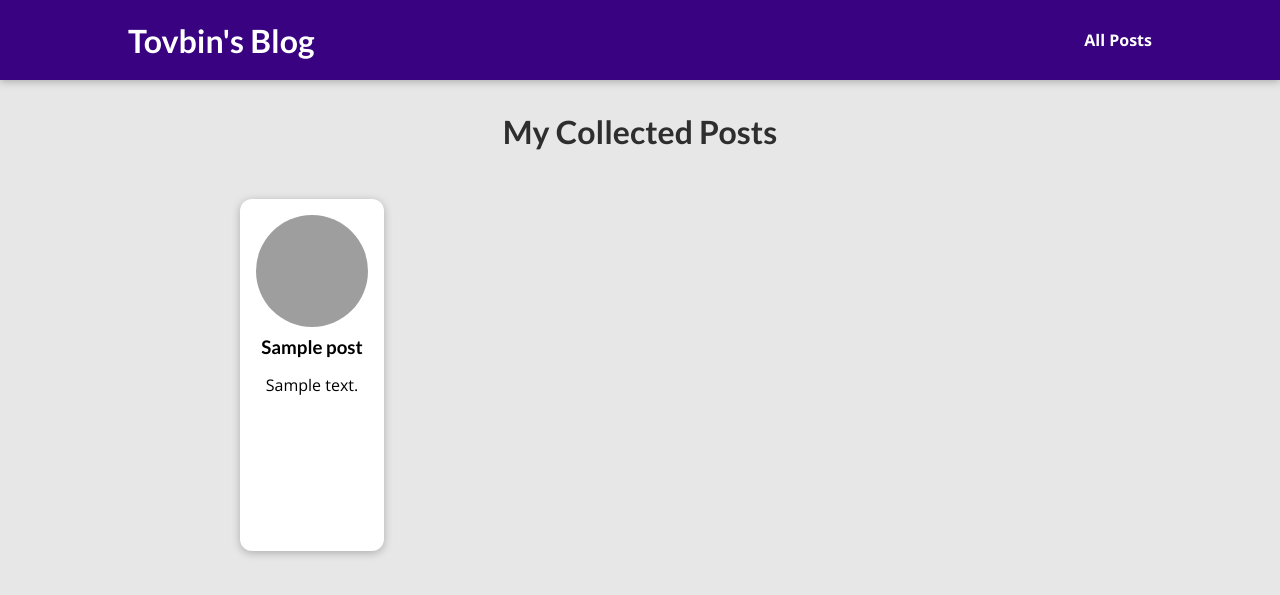
After one commit to tovbinv/my_site, a Django app: template blog/templates/blog/all-posts.html in a window 1280 px wide. The commit adds this page. Shown: the top 595 px of the page. Run offline with Django 4.2, Linux system fonts and the light colour scheme; the template is opened without the code that fills it: most values are stand-ins (such as "Sample title", 1, 10 or a date in 2020); grey boxes are pictures that could not be loaded.

Commit message:
update html and css files for : individual post, all posts, the main blog scree,404 error.

```diff
--- /dev/null
+++ b/blog/static/blog/all-posts.css
@@ -0,0 +1,43 @@
+body {
+    background-color: #e7e7e7;
+}
+
+#main-navigation {
+    background-color: #390281;
+    box-shadow: 0 2px 8px rgba(0, 0, 0, 0.25);
+}
+
+#all-posts {
+    margin: 7rem auto;
+    width: 90%;
+    max-width: 60rem;
+}
+
+#all-posts h2 {
+    text-align: center;
+    font-size: 2rem;
+    color: #2e2e2e;
+    margin: 3rem 0;
+}
+
+ul {
+    list-style: none;
+    margin: 0;
+    padding: 0;
+    display: grid;
+    grid-template-columns: repeat(auto-fill, minmax(17rem, 1fr));
+    gap: 1.5rem;
+}
+
+.post img {
+    width: 7rem;
+    height: 7rem;
+}
+
+.post a {
+    height: 22rem;
+    transform-origin: center;
+    box-shadow: 0 2px 8px rgba(0, 0, 0, 0.25);
+    border-radius: 12px;
+    background-color: white;
+}
--- /dev/null
+++ b/blog/static/blog/post.css
@@ -0,0 +1,43 @@
+.post {
+    display: flex;
+    flex-direction: column;
+    align-items: center;
+    text-align: center;
+}
+
+.post a {
+    text-decoration: none;
+    color: black;
+    transition: all 0.2s ease;
+    padding: 1rem;
+}
+
+.post a:hover,
+.post a:active {
+    transform: scale(1.1);
+    background-color: #390281;
+    color: white;
+}
+
+.post img {
+    width: 5rem;
+    height: 5rem;
+    object-fit: cover;
+    border-radius: 50%;
+}
+
+.post h3 {
+    margin: 0.25rem 0;
+}
+
+.post time {
+    color: #666666;
+    margin: 0.25rem;
+    font-style: italic;
+    font-size: 0.85rem;
+}
+
+.post:hover time,
+.post:active time {
+    color: white;
+}
--- /dev/null
+++ b/blog/templates/blog/all-posts.html
@@ -0,0 +1,26 @@
+{% extends 'base.html' %}
+{% load static %}
+
+{% block title %}
+    All My Posts
+{% endblock  %}
+
+{% block css_files %}
+<link rel="stylesheet" href="{% static "blog/post.css" %}" />
+<link rel="stylesheet" href="{% static "blog/all-posts.css" %}" />
+{% endblock  %}
+
+{% block content %}
+
+    <section id="all-posts">
+        <h2>My Collected Posts</h2>
+
+        <ul>
+            {% for post in all_posts  %}
+                {% include "blog/includes/post.html" %}
+            {% endfor %}
+        </ul>
+
+    </section>
+
+{% endblock %}
--- /dev/null
+++ b/blog/templates/blog/includes/post.html
@@ -0,0 +1,15 @@
+{% load static %}
+
+<li>
+    <article class="post">
+        <a href="{% url 'post-detail-page' post.slug %}">
+            <img src="{% static "blog/images/"|add:post.image %}" alt="{{ post.title }}" />
+            <div class="post__content">
+                <h3>{{ post.title }}</h3>
+                <p>
+                    {{ post.excerpt }}
+                </p>
+            </div>
+        </a>
+    </article>
+</li>
--- a/templates/base.html
+++ b/templates/base.html
@@ -11,8 +11,16 @@
     {% block css_files  %}{% endblock  %}
 </head>
 <body>
+    <header id="main-navigation">
+        <h1><a href="{% url 'starting-page' %}">Tovbin's Blog</a></h1>
+        <nav>
+            <a href="{% url 'posts-page' %}">All Posts</a>
+        </nav>
+    </header>
+
     {% block content %}
 
     {% endblock  %}
+
 </body>
 </html>
```
Also changed, not shown: blog/static/blog/post-detail.css (added, +62 -0 lines), blog/templates/blog/index.html (+6 -18 lines), blog/templates/blog/post-detail.html (added, +32 -0 lines), blog/views.py (+84 -4 lines), templates/404.html (added, +10 -0 lines).
